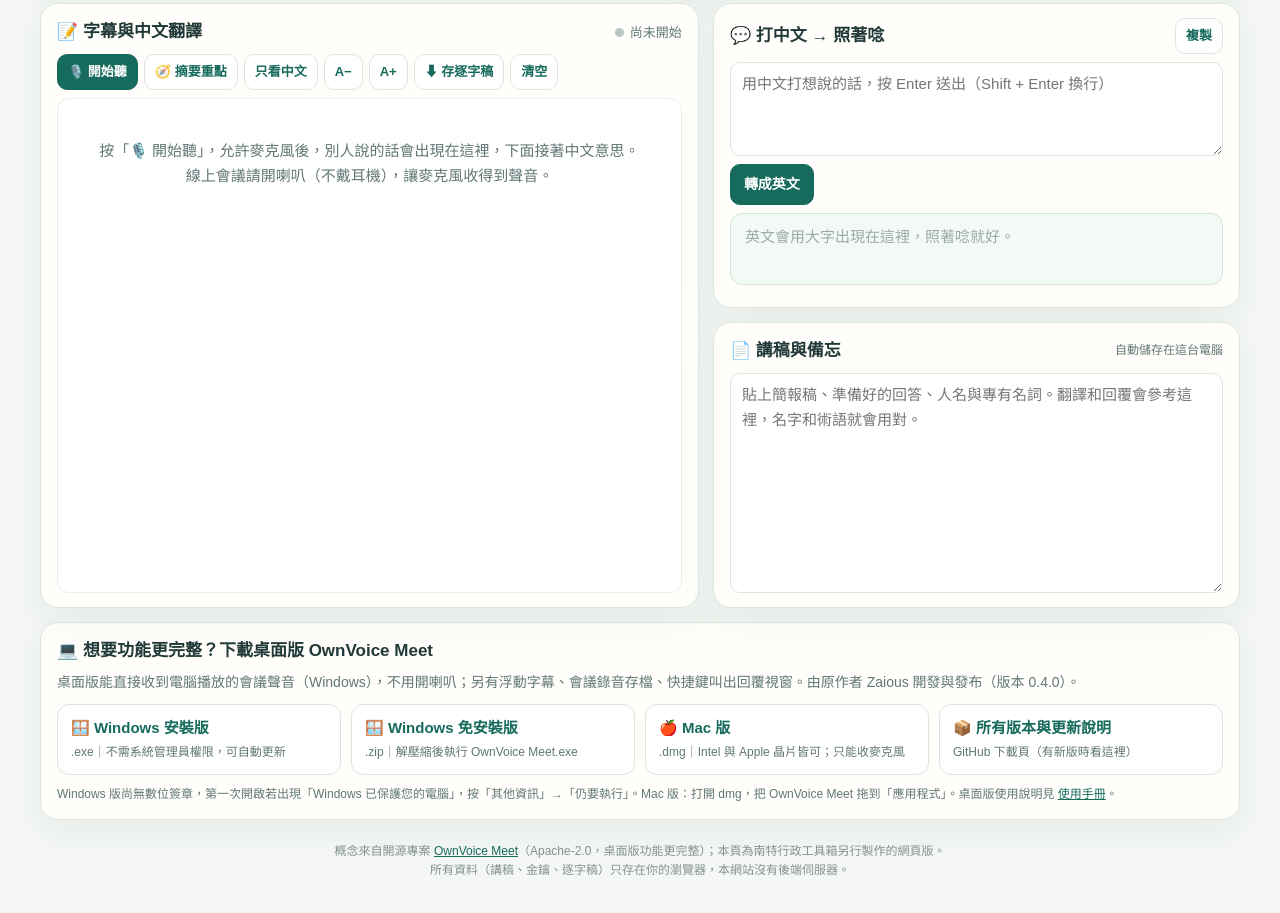
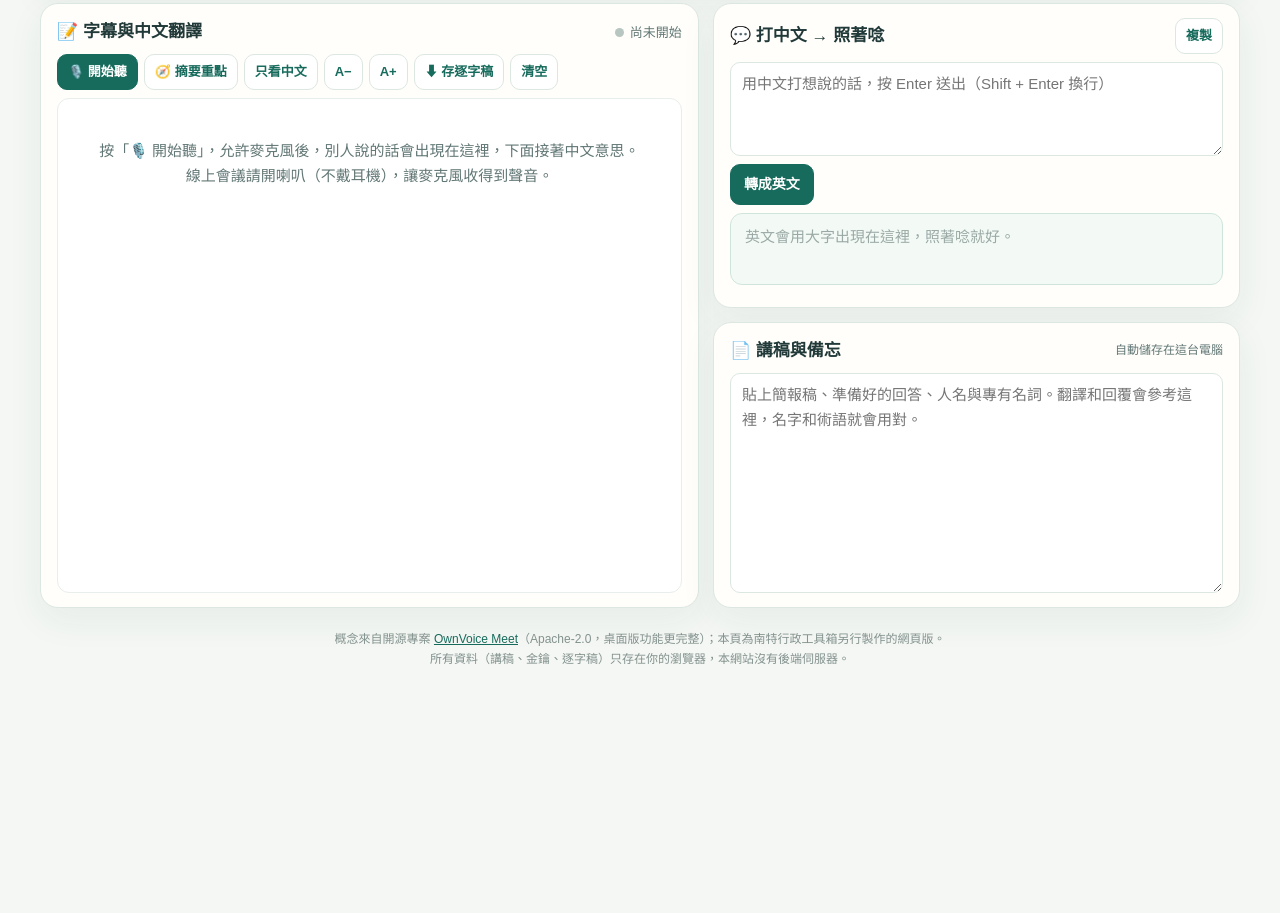
Before and after one commit to hsiang0422-star/tnmr-school-admin-toolbox, a plain HTML site: page meeting-english.html in a window 1280 px wide. Shown: the part 546-1459 px from the top of the page. After the commit the page ends 1264 px from the top, so only its background shows below. Drawn offline with Linux system fonts and the light colour scheme.

Commit message:
Remove meeting English helper homepage card and desktop download section (#8)
Claude-Session: https://claude.ai/code/session_019r29rihhPQRrEwNjirvPAv

Co-authored-by: Claude <noreply@anthropic.com>

```diff
--- a/meeting-english.html
+++ b/meeting-english.html
@@ -68,13 +68,6 @@ textarea{resize:vertical}
 .summary-box{white-space:pre-wrap;font-size:15px;background:#fff;border:1px solid #e8eeeb;border-radius:12px;padding:10px 12px;margin-top:10px;display:none}
 .summary-box.show{display:block}
 #scriptText{min-height:220px;flex:1;font-size:15px}
-.desktop{margin-top:14px;border-radius:18px}
-.desktop h2{font-size:17px;margin:0}
-.dl-grid{display:grid;grid-template-columns:repeat(auto-fit,minmax(210px,1fr));gap:10px}
-.dl{display:flex;flex-direction:column;gap:2px;border:1px solid var(--line);background:#fff;border-radius:12px;padding:11px 13px;text-decoration:none;color:var(--ink)}
-.dl strong{color:var(--green);font-size:15px}
-.dl span{font-size:12px;color:var(--muted)}
-.dl:hover{background:var(--pale)}
 footer{text-align:center;color:#83928e;font-size:12px;margin-top:22px}
 footer a{color:var(--green)}
 .sr-only{position:absolute;width:1px;height:1px;overflow:hidden;clip:rect(0 0 0 0)}
@@ -198,17 +191,6 @@ footer a{color:var(--green)}
     </section>
   </div>
 
-  <section class="panel desktop" aria-labelledby="desktopTitle">
-    <h2 id="desktopTitle">💻 想要功能更完整？下載桌面版 OwnVoice Meet</h2>
-    <p class="hint" style="font-size:14px;margin:6px 0 10px">桌面版能直接收到電腦播放的會議聲音（Windows），不用開喇叭；另有浮動字幕、會議錄音存檔、快捷鍵叫出回覆視窗。由原作者 Zaious 開發與發布（版本 0.4.0）。</p>
-    <div class="dl-grid">
-      <a class="dl" href="https://github.com/Zaious/ownvoice-meet/releases/download/v0.4.0/OwnVoice.Meet_0.4.0_x64-setup.exe" rel="noopener noreferrer"><strong>🪟 Windows 安裝版</strong><span>.exe｜不需系統管理員權限，可自動更新</span></a>
-      <a class="dl" href="https://github.com/Zaious/ownvoice-meet/releases/download/v0.4.0/OwnVoice.Meet_0.4.0_x64_portable.zip" rel="noopener noreferrer"><strong>🪟 Windows 免安裝版</strong><span>.zip｜解壓縮後執行 OwnVoice Meet.exe</span></a>
-      <a class="dl" href="https://github.com/Zaious/ownvoice-meet/releases/download/v0.4.0/OwnVoice.Meet_0.4.0_universal.dmg" rel="noopener noreferrer"><strong>🍎 Mac 版</strong><span>.dmg｜Intel 與 Apple 晶片皆可；只能收麥克風</span></a>
-      <a class="dl" href="https://github.com/Zaious/ownvoice-meet/releases/latest" target="_blank" rel="noopener noreferrer"><strong>📦 所有版本與更新說明</strong><span>GitHub 下載頁（有新版時看這裡）</span></a>
-    </div>
-    <p class="hint" style="margin:10px 0 0">Windows 版尚無數位簽章，第一次開啟若出現「Windows 已保護您的電腦」，按「其他資訊」→「仍要執行」。Mac 版：打開 dmg，把 OwnVoice Meet 拖到「應用程式」。桌面版使用說明見 <a href="https://github.com/Zaious/ownvoice-meet/blob/main/docs/MANUAL.md" target="_blank" rel="noopener noreferrer">使用手冊</a>。</p>
-  </section>
 
   <footer>
     概念來自開源專案 <a href="https://github.com/Zaious/ownvoice-meet" target="_blank" rel="noopener noreferrer">OwnVoice Meet</a>（Apache-2.0，桌面版功能更完整）；本頁為南特行政工具箱另行製作的網頁版。<br>
```
Also changed, not shown: index.html (+1 -1 lines).
